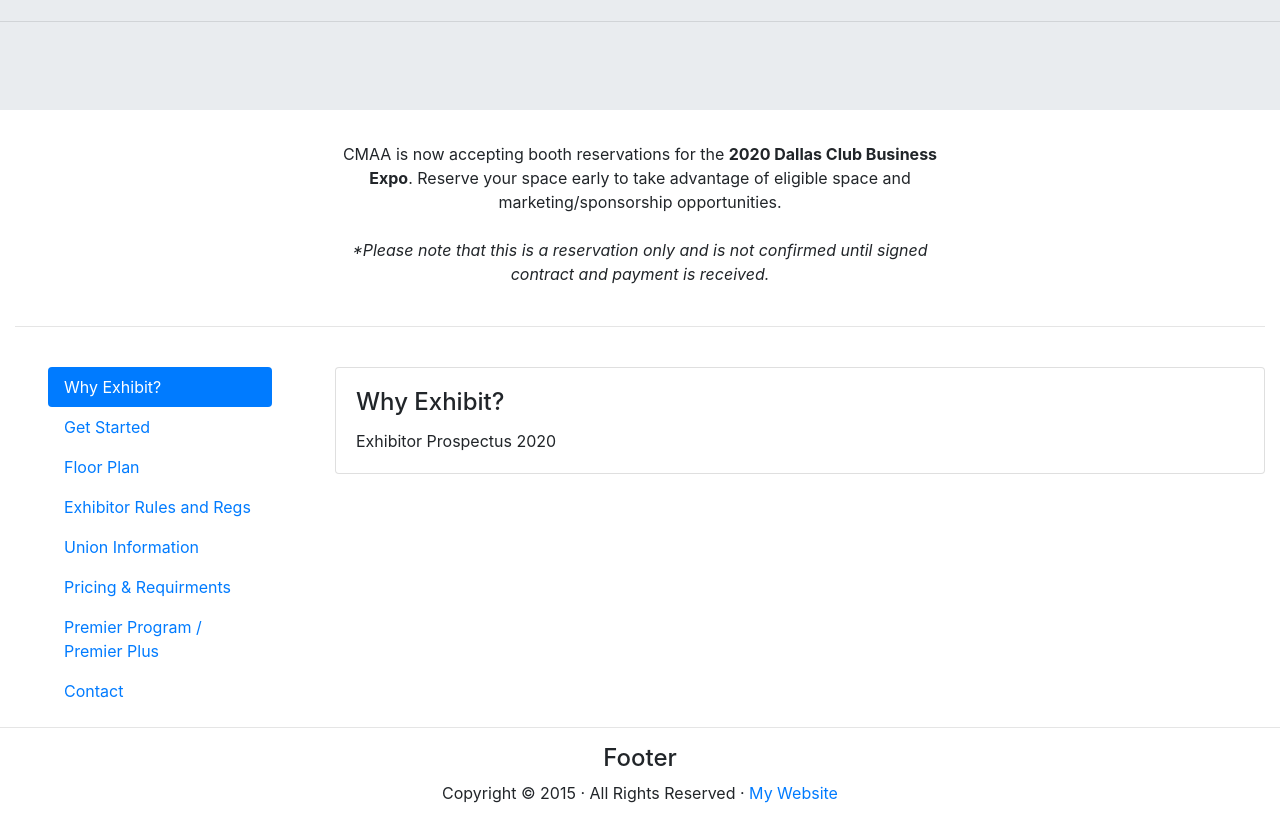
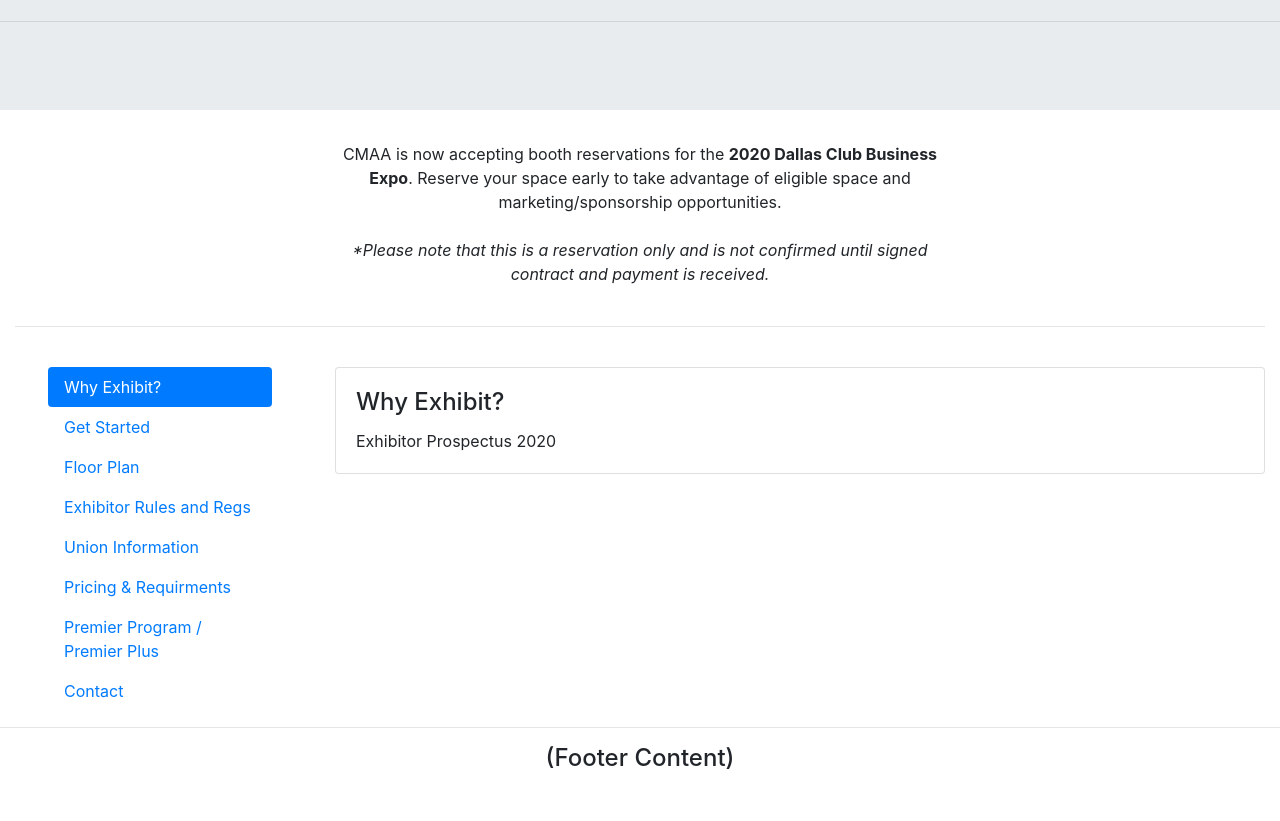
Before and after one commit to willflourance/expo-2020, a website: page prototype/index.html in a window 1280 px wide. Shown: the part 295-1116 px from the top of the page. After the commit the page ends 1076 px from the top, so only its background shows below. Drawn offline with nearby package versions, Linux system fonts and the light colour scheme.

Commit message:
Navigation Updates
Stripped the links with comments, changed the page title, and updated the footer to remove generic content.

```diff
--- a/prototype/index.html
+++ b/prototype/index.html
@@ -4,7 +4,7 @@
 <meta charset="UTF-8">
 <meta http-equiv="X-UA-Compatible" content="IE=edge">
 <meta name="viewport" content="width=device-width, initial-scale=1">
-<title>Bootstrap - Prebuilt Layout</title>
+<title>Club Business Expo 2020</title>
 
 <!-- Bootstrap -->
 <link href="https://stackpath.bootstrapcdn.com/bootstrap/4.1.3/css/bootstrap.min.css" rel="stylesheet" integrity="sha384-MCw98/SFnGE8fJT3GXwEOngsV7Zt27NXFoaoApmYm81iuXoPkFOJwJ8ERdknLPMO" crossorigin="anonymous">
@@ -13,7 +13,7 @@
 <nav class="navbar navbar-expand-lg navbar-dark bg-dark"> <a class="navbar-brand" href="#">Club Business Expo 2020</a>
   <button class="navbar-toggler" type="button" data-toggle="collapse" data-target="#navbarSupportedContent" aria-controls="navbarSupportedContent" aria-expanded="false" aria-label="Toggle navigation"> <span class="navbar-toggler-icon"></span> </button>
   <div class="collapse navbar-collapse" id="navbarSupportedContent">
-    <ul class="navbar-nav mr-auto">
+    <!--<ul class="navbar-nav mr-auto">
       <li class="nav-item active"> <a class="nav-link" href="#">Home <span class="sr-only">(current)</span></a> </li>
       <li class="nav-item"> <a class="nav-link" href="#">Link</a> </li>
       <li class="nav-item dropdown"> <a class="nav-link dropdown-toggle" href="#" id="navbarDropdown" role="button" data-toggle="dropdown" aria-haspopup="true" aria-expanded="false"> Dropdown </a>
@@ -22,11 +22,11 @@
           <a class="dropdown-item" href="#">Something else here</a> </div>
       </li>
       <li class="nav-item"> <a class="nav-link disabled" href="#">Disabled</a> </li>
-    </ul>
-    <form class="form-inline my-2 my-lg-0">
+    </ul>-->
+    <!--<form class="form-inline my-2 my-lg-0">
       <input class="form-control mr-sm-2" type="search" placeholder="Search" aria-label="Search">
       <button class="btn btn-outline-success my-2 my-sm-0" type="submit">Search</button>
-    </form>
+    </form>-->
   </div>
 </nav>
 <div class="jumbotron jumbotron-fluid text-center">
@@ -159,10 +159,10 @@
     </div>
   </div>
   <hr>
-  <div class="">
+  <div class="container">
     <div class="text-center col-lg-6 offset-lg-3">
-      <h4>Footer </h4>
-      <p>Copyright &copy; 2015 &middot; All Rights Reserved &middot; <a href="#" >My Website</a></p>
+      <h4>(Footer Content) </h4>
+      <!--<p>Copyright &copy; 2015 &middot; All Rights Reserved &middot; <a href="#" >My Website</a></p>-->
     </div>
   </div>
 </div>
```
